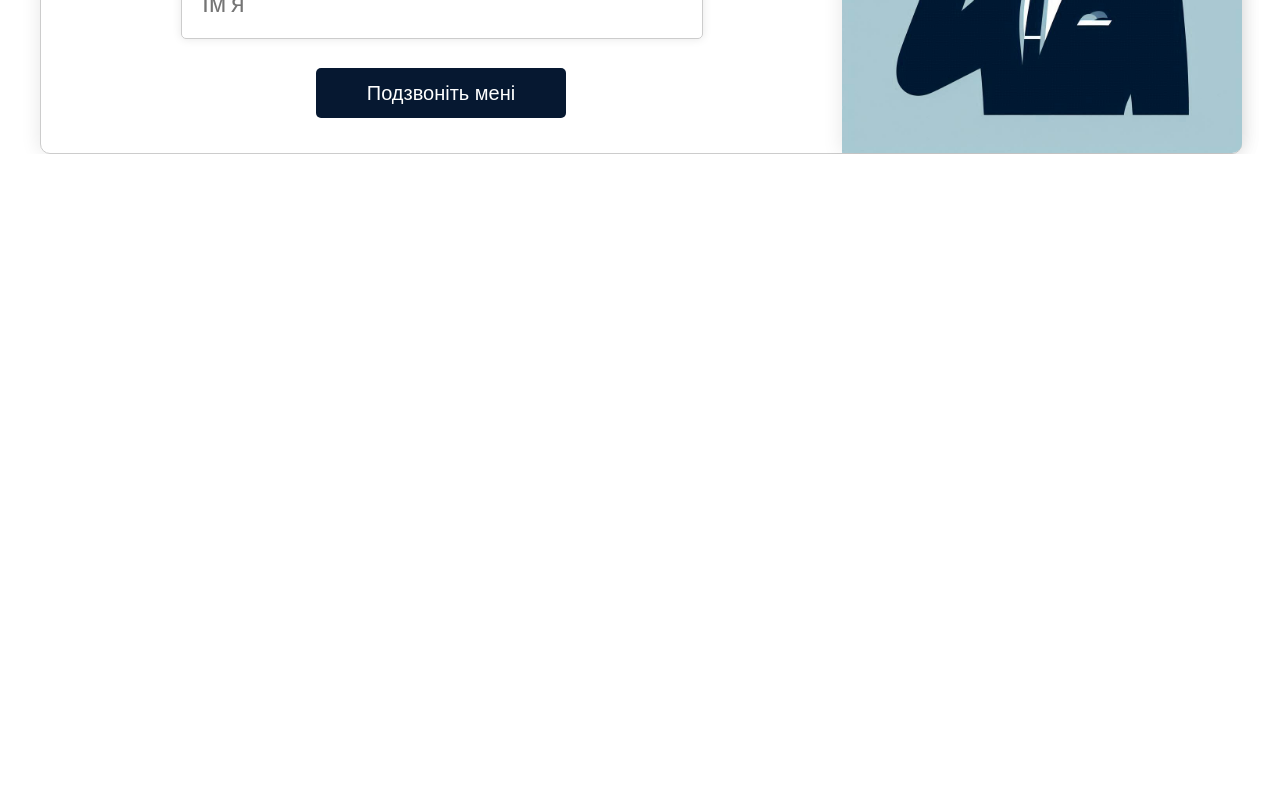
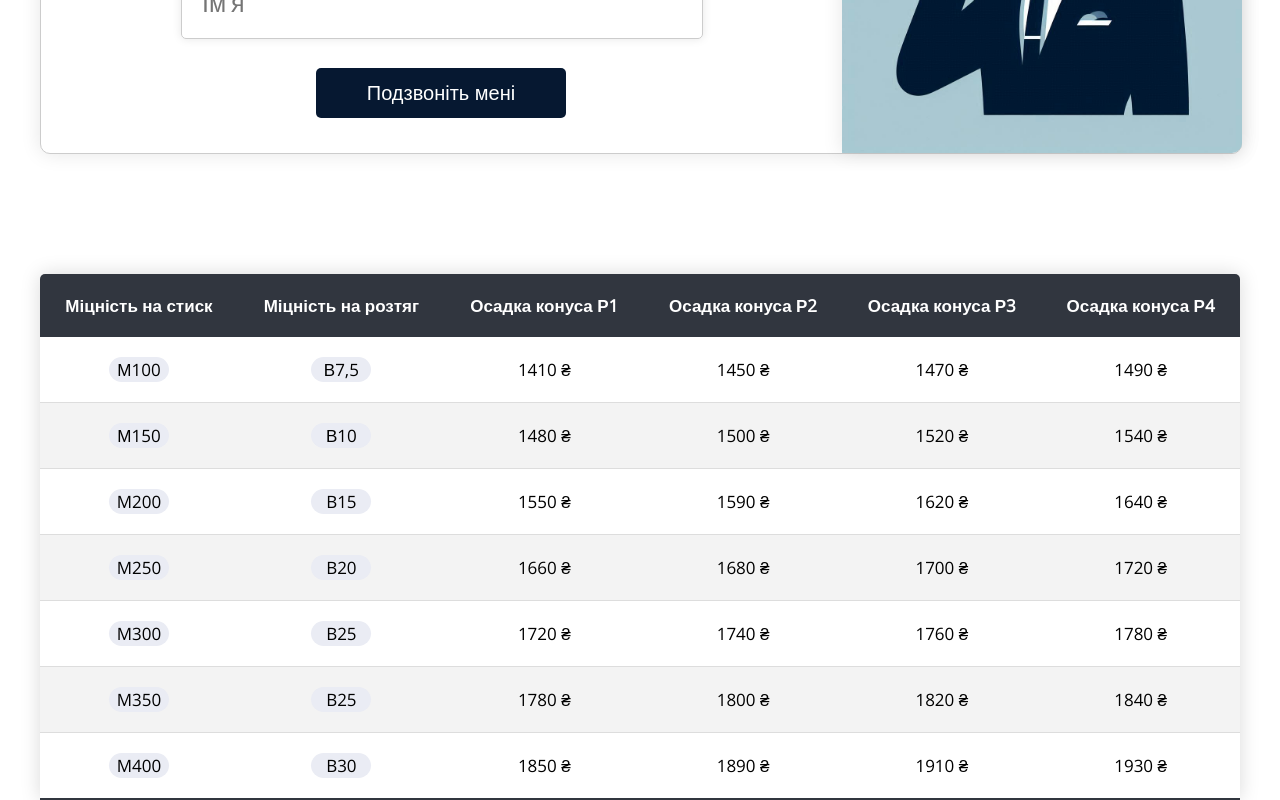
Before and after one commit to PelArtur/Betonix, a React (Vite) app: page / in a window 1280 px wide. Shown: the part 1328-2128 px from the top of the page. Before the commit the page ends 1482 px from the top, so only its background shows below. Built offline with nearby package versions, Linux system fonts and the light colour scheme.

Commit message:
Add table

```diff
--- a/src/App.jsx
+++ b/src/App.jsx
@@ -1,6 +1,7 @@
 import Header from './Header.jsx'
 import Company from './Company.jsx'
 import CallMeForm from './CallMeForm.jsx';
+import PriceTable from './PriceTable.jsx';
 
 function App()
 {
@@ -9,6 +10,7 @@ function App()
             <Header/>
             <Company/>
             <CallMeForm/>
+            <PriceTable/>
         </>
     );
 }
--- /dev/null
+++ b/src/PriceTable.jsx
@@ -0,0 +1,78 @@
+function PriceTable(){
+    return(
+        <section className="table-container">
+            <table className="concrete-price-table">
+                <thead>
+                    <tr>
+                        <th className="compressive-strength">Міцність на стиск</th>
+                        <th className="tensile-strength">Міцність на розтяг</th>
+                        <th>Осадка конуса Р1</th>
+                        <th>Осадка конуса Р2</th>
+                        <th>Осадка конуса Р3</th>
+                        <th>Осадка конуса Р4</th>
+                    </tr>
+                </thead>
+                <tbody>
+                    <tr>
+                        <td className="compressive-strength"><div className="table-text-box">М100</div></td>
+                        <td className="tensile-strength"><div className="table-text-box">В7,5</div></td>
+                        <td className="concrete-price-column">1410 ₴</td>
+                        <td className="concrete-price-column">1450 ₴</td>
+                        <td className="concrete-price-column">1470 ₴</td>
+                        <td className="concrete-price-column">1490 ₴</td>
+                    </tr>
+                    <tr>
+                        <td className="compressive-strength"><div className="table-text-box">М150</div></td>
+                        <td className="tensile-strength"><div className="table-text-box">В10</div></td>
+                        <td className="concrete-price-column">1480 ₴</td>
+                        <td className="concrete-price-column">1500 ₴</td>
+                        <td className="concrete-price-column">1520 ₴</td>
+                        <td className="concrete-price-column">1540 ₴</td>
+                    </tr>
+                    <tr>
+                        <td className="compressive-strength"><div className="table-text-box">M200</div></td>
+                        <td className="tensile-strength"><div className="table-text-box">B15</div></td>
+                        <td className="concrete-price-column">1550 ₴</td>
+                        <td className="concrete-price-column">1590 ₴</td>
+                        <td className="concrete-price-column">1620 ₴</td>
+                        <td className="concrete-price-column">1640 ₴</td>
+                    </tr>
+                    <tr>
+                        <td className="compressive-strength"><div className="table-text-box">M250</div></td>
+                        <td className="tensile-strength"><div className="table-text-box">B20</div></td>
+                        <td className="concrete-price-column">1660 ₴</td>
+                        <td className="concrete-price-column">1680 ₴</td>
+                        <td className="concrete-price-column">1700 ₴</td>
+                        <td className="concrete-price-column">1720 ₴</td>
+                    </tr>
+                    <tr>
+                        <td className="compressive-strength"><div className="table-text-box">M300</div></td>
+                        <td className="tensile-strength"><div className="table-text-box">B25</div></td>
+                        <td className="concrete-price-column">1720 ₴</td>
+                        <td className="concrete-price-column">1740 ₴</td>
+                        <td className="concrete-price-column">1760 ₴</td>
+                        <td className="concrete-price-column">1780 ₴</td>
+                    </tr>
+                    <tr>
+                        <td className="compressive-strength"><div className="table-text-box">M350</div></td>
+                        <td className="tensile-strength"><div className="table-text-box">B25</div></td>
+                        <td className="concrete-price-column">1780 ₴</td>
+                        <td className="concrete-price-column">1800 ₴</td>
+                        <td className="concrete-price-column">1820 ₴</td>
+                        <td className="concrete-price-column">1840 ₴</td>
+                    </tr>
+                    <tr>
+                        <td className="compressive-strength"><div className="table-text-box">M400</div></td>
+                        <td className="tensile-strength"><div className="table-text-box">B30</div></td>
+                        <td className="concrete-price-column">1850 ₴</td>
+                        <td className="concrete-price-column">1890 ₴</td>
+                        <td className="concrete-price-column">1910 ₴</td>
+                        <td className="concrete-price-column">1930 ₴</td>
+                    </tr>
+                </tbody>
+            </table>
+        </section>
+    )
+}
+
+export default PriceTable;
--- a/src/index.css
+++ b/src/index.css
@@ -319,3 +319,74 @@ button:focus-visible {
     background-color: #f9f9f9;
   }
 } */
+
+
+.table-container{
+  position: relative;
+  top: 400px;
+}
+
+.concrete-price-table {
+  position: relative;
+  top: 100px;
+  width: 1200px;
+  margin-left: calc((100% - 1200px)/2);
+  margin-right: calc((100% - 1200px)/2);
+  border-collapse: collapse;
+  min-width: 400px;
+  border-radius: 5px 5px 0 0;
+  overflow: hidden;
+  box-shadow: 0 0 20px rgba(0, 0, 0, 0.15);
+}
+
+.concrete-price-table thead tr {
+  background-color: #31363F;
+  color: white;
+  text-align: left;
+  font-weight: bold;
+  font-size: 17px;
+}
+
+.table-text-box {
+  display: flex;
+  align-items: center;
+  justify-content: center;
+  height: 25px;
+  width: 60px;
+  border-radius: 100px;
+  background-color: #EAECF4;
+  margin: auto;
+}
+
+.concrete-price-table th,
+.concrete-price-table td {
+  padding: 20px 15px;
+  width: auto;
+  text-align: center;
+  align-items: center;
+}
+
+.concrete-price-table tbody tr {
+  font-size: 17px;
+  border-bottom: 1px solid #dddddd;
+}
+
+.concrete-price-table tbody tr:nth-of-type(even) {
+  background-color: #f3f3f3;
+}
+
+.concrete-price-table tbody tr:last-of-type {
+  border-bottom: 2px solid #31363F;
+}
+
+.concrete-price-table .compressive-strength{
+  width: auto;
+  align-items: center;
+  justify-content: center;
+}
+
+.concrete-price-table .tensile-strength{
+  width: auto;
+  align-items: center;
+  justify-content: center;
+}
```
